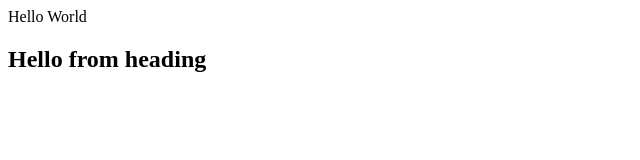
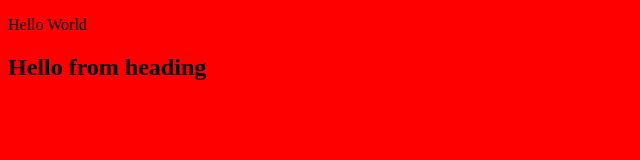
Before and after one commit to lavraicevic/git-basics, a plain HTML site: page index.html in a window 1280 px wide. Shown: the whole page, without its empty margins (0-640 px from the left). Drawn offline with Linux system fonts and the light colour scheme.

Commit message:
Added style css

```diff
--- a/index.html
+++ b/index.html
@@ -1,3 +1,10 @@
+<!DOCTYPE html>
+<html>
+<head>
+<title></title>
+<link rel="stylesheet" href="style.css">
+</head>
+</html>
 <p>Hello World</p>
 
 
--- /dev/null
+++ b/style.css
@@ -0,0 +1,3 @@
+body{
+background-color: red;
+}
```
Also changed, not shown: 1 other file.
